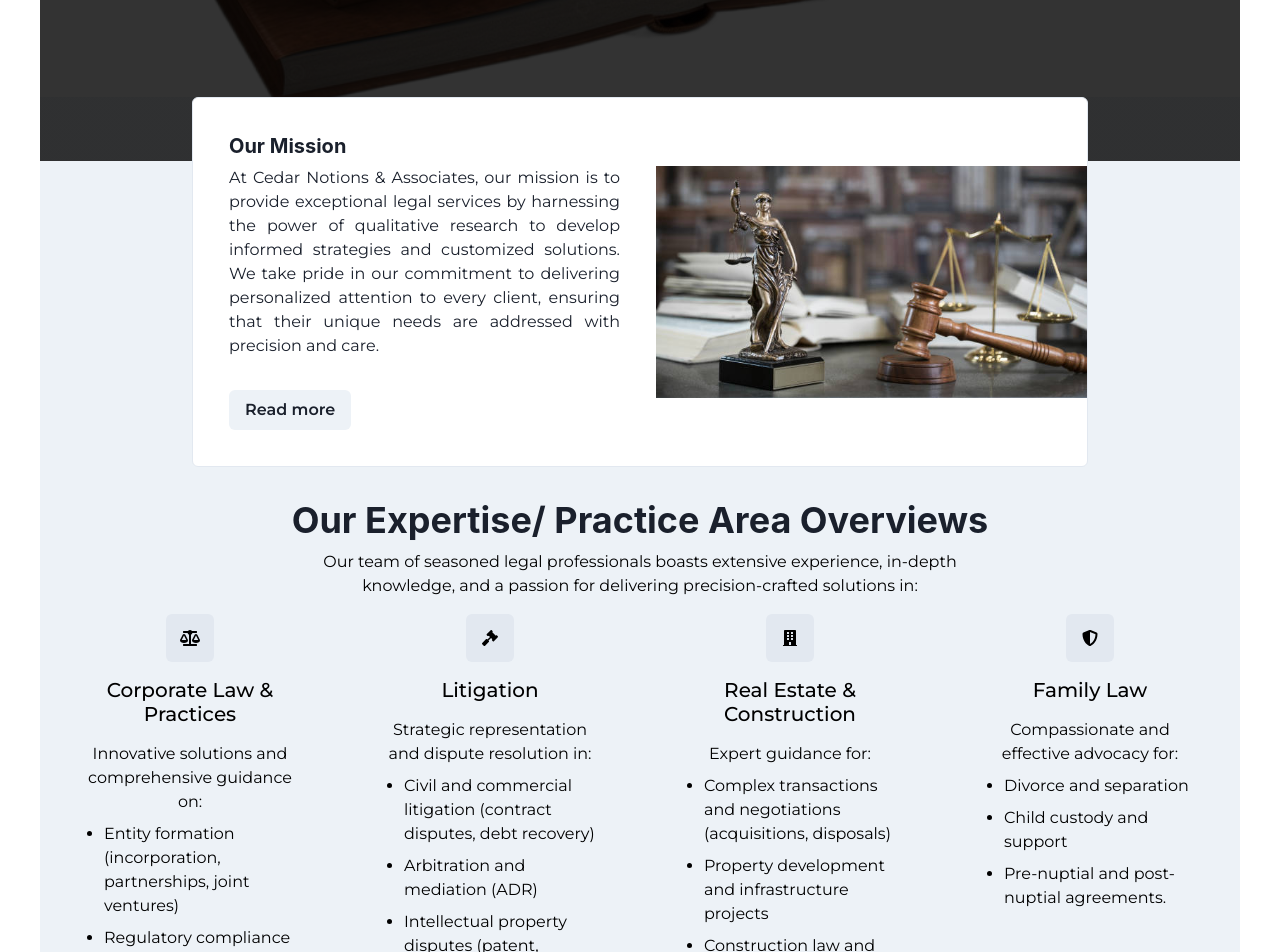
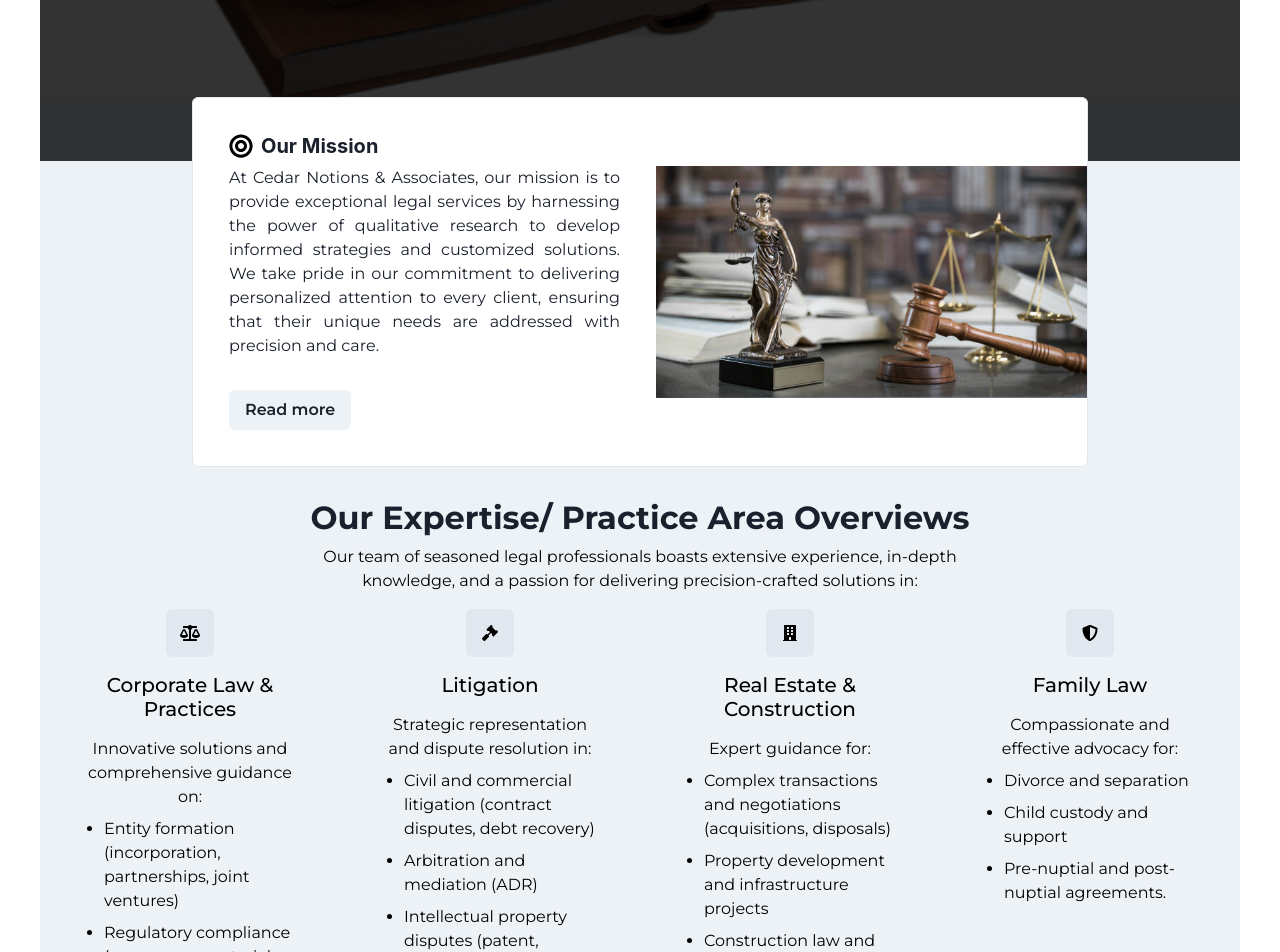
Before and after one commit to Olasupotomiwa/Cedar-notions, a React (Create React App) app: page / in a window 1280 px wide. Shown: the part 600-1552 px from the top of the page. Built offline with nearby package versions, Linux system fonts and the light colour scheme.

Commit message:
Fixed minor ish

```diff
--- a/src/Homepage/Panel.js
+++ b/src/Homepage/Panel.js
@@ -9,6 +9,7 @@ import {
   Flex,
   Box
 } from "@chakra-ui/react";
+import { FaBullseye } from "react-icons/fa";
 import Law from '../assets/law.jpg'
 
 const HorizontalCard = () => {
@@ -27,9 +28,12 @@ const HorizontalCard = () => {
         <CardBody textAlign="center">
           {" "}
           {/* Center text for better appearance */}
-          <Heading size="md" textAlign={{ base: "center", md: "left" }}>
-           Our Mission
-          </Heading>
+          <Flex alignItems="center">
+  <Box as={FaBullseye} w={6} h={6} color="black" mr={2} /> {/* Icon with some styling */}
+  <Heading size="md" textAlign={{ base: "center", md: "left" }}>
+    Our Mission
+  </Heading>
+</Flex>
           <Text py="2" textAlign={{ base: "justify", md: "justify" }} >
           At Cedar Notions & Associates, our mission is to provide exceptional legal services by
 harnessing the power of qualitative research to develop informed strategies and customized
--- a/src/Homepage/Services.js
+++ b/src/Homepage/Services.js
@@ -163,9 +163,9 @@ const Earners = () => {
   if (isMobile) {
     return (
       <Center>
-        <Box py={4} style={carouselContainerStyle} px={0} width={"900%"}>
+        <Box py={4} style={carouselContainerStyle} px={0} width={"90%"} pb={10}>
           <Box textAlign={"center"} p={0} mt={8}>
-            <Heading>Our Expertise/ Practice Area Overviews</Heading>
+            <Heading  fontFamily="Montserrat" fontSize={{ base: "20px", md: "32px" }}>Our Expertise/ Practice Area Overviews</Heading>
 
             <Text
               fontSize="16px"
@@ -214,10 +214,11 @@ const Earners = () => {
         align={{ base: "center", md: "flex-start" }}
         justify='center'
         wrap="wrap"
-        fontFamily="Clash Grotesk"
+        fontFamily="Montserrat"
+        pb={10}
       >
         <Box textAlign={"center"} p={0} mt={8}>
-          <Heading>Our Expertise/ Practice Area Overviews</Heading>
+          <Heading fontSize={{ base: "20px", md: "32px" }} fontFamily="Montserrat">Our Expertise/ Practice Area Overviews</Heading>
 
           <Text
             fontSize="16px"
```
